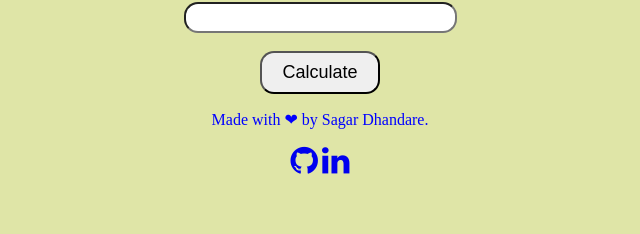
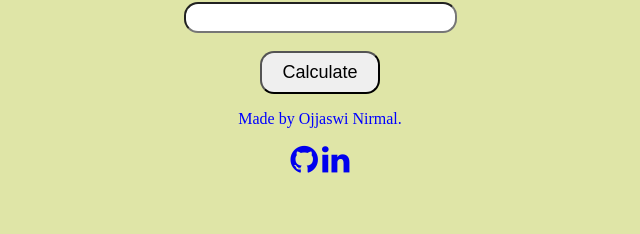
Before and after one commit to ojjas/Woman-Affair-Prediction, a Flask app: page / in a window 1280 px wide. Shown: the part 889-1123 px from the top of the page, without its empty margins (320-960 px from the left). After the commit the page ends 1062 px from the top, so only its background shows below. Run offline with Flask 2, Linux system fonts and the light colour scheme; parts of the project's set-up code (start-up, migrations or seed data) failed here and were passed over.

Commit message:
Update index.html

```diff
--- a/templates/index.html
+++ b/templates/index.html
@@ -29,9 +29,9 @@
 
         <div class='footer'>
                 <div class="contact">
-                    <p class='footer-description'>Made with ❤ by Sagar Dhandare.</p>
-                    <a target="_blank" href="https://github.com/SagarDhandare"><i class="fa fa-github fa-2x" aria-hidden="true"></i></a>
-                    <a target="_blank" href="https://www.linkedin.com/in/sagar-dhandare-a401271a3/"><i class="fa fa-linkedin fa-2x" aria-hidden="true"></i></a>
+                    <p class='footer-description'>Made by Ojjaswi Nirmal.</p>
+                    <a target="_blank" href="https://github.com/ojjas"><i class="fa fa-github fa-2x" aria-hidden="true"></i></a>
+                    <a target="_blank" href="https://www.linkedin.com/in/ojjaswi-nirmal-27b8961a3"><i class="fa fa-linkedin fa-2x" aria-hidden="true"></i></a>
                 </div>
 
             </div>
```
